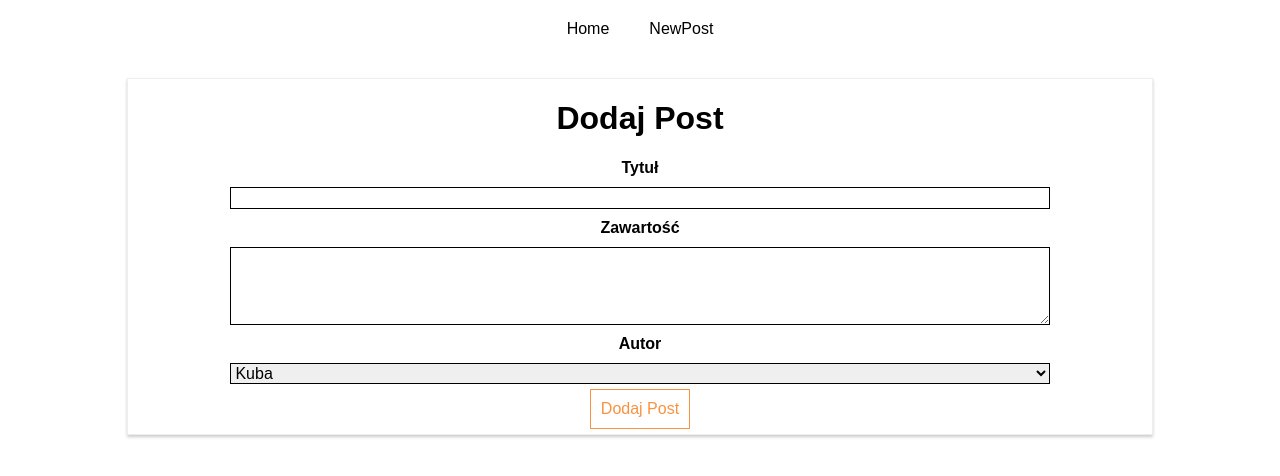
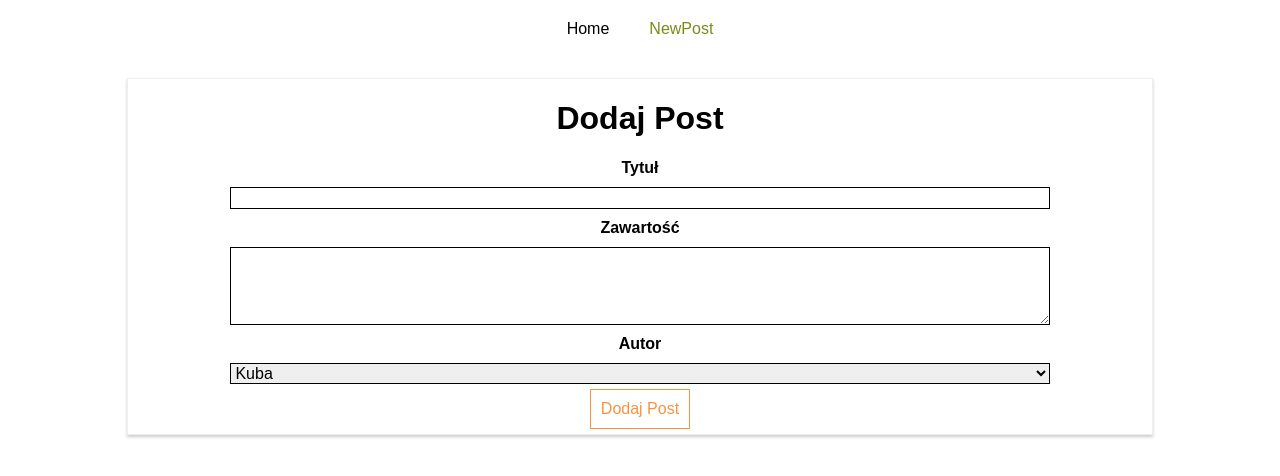
Before and after one commit to SerafinPL/react-fake-httpbase, a React (Create React App) app: page /new-post in a window 1280 px wide. Shown: the top 476 px of the page. Built offline with nearby package versions, Linux system fonts and the light colour scheme.

Commit message:
NavLink from React-router is done plus styling activeClass

```diff
--- a/src/components/Post/Post.js
+++ b/src/components/Post/Post.js
@@ -1,4 +1,6 @@
 import React from 'react';
+
+import {withRouter} from 'react-router-dom';
 
 import './Post.css';
 
@@ -11,4 +13,4 @@ const post = (props) => (
     </article>
 );
 
-export default post;
+export default withRouter(post); // HOC który dodaje props od router
--- a/src/containers/Blog/Blog.css
+++ b/src/containers/Blog/Blog.css
@@ -20,7 +20,14 @@
 }
 
 .Blog a:hover,
-.Blog a:active  {
+.Blog a:active,
+.Blog a.active,
+.Blog a.my-active:hover  {
 	text-decoration: none;
 	color: #7b8a18;
 }
+
+.Blog a.my-active{
+	text-decoration: none;
+	color: #Fb7b38;
+}
--- a/src/containers/Blog/Blog.js
+++ b/src/containers/Blog/Blog.js
@@ -1,6 +1,6 @@
 import React, { Component } from 'react';
 
-import { Route, Link } from 'react-router-dom'
+import { Route, NavLink } from 'react-router-dom'
 
 import Posts from './Posts/Posts';
 import NewPost from './NewPost/NewPost';
@@ -20,12 +20,22 @@ class Blog extends Component {
                 <header>
                     <nav>
                         <ul>
-                            <li><Link to='/'>Home</Link></li>
-                            <li><Link to={{
-                              pathname: '/new-post',
+                            <li><NavLink
+                                    exact
+                                    to='/'
+                                    activeClassName='my-active'
+                                    activeStyle={{
+                                        animation: 'mymove 5s',
+                                        keyframes: 'mymove { to {fontSize: 1.5em;}}'
+
+                                    }}
+                                >Home</NavLink></li>
+                            <li><NavLink to={{
+                              pathname: '/new-post', //Absolute path to domain
+                              //pathname: this.props.match.url + '/new-post', // relative path
                               hash: '#IDElement',
                               search:'?quick-submit=true'
-                            }}>NewPost</Link></li>
+                            }}>NewPost</NavLink></li>
                         </ul>
                     </nav>
                 </header>
--- a/src/containers/Blog/NewPost/NewPost.js
+++ b/src/containers/Blog/NewPost/NewPost.js
@@ -9,6 +9,10 @@ class NewPost extends Component {
         title: '',
         content: '',
         author: 'Kuba'
+    }
+
+    componentDidMount(){
+        console.log(this.props);
     }
 
     postDataHandler = () => {
--- a/src/containers/Blog/Posts/Posts.js
+++ b/src/containers/Blog/Posts/Posts.js
@@ -4,6 +4,8 @@ import axiosInstance from '../../../axios';
 
 import Post from '../../../components/Post/Post';
 import './Posts.css';
+
+
 
 class Posts extends Component{
 
@@ -15,6 +17,8 @@ class Posts extends Component{
 
 
     componentDidMount(){
+        console.log(this.props);
+
     axiosInstance.get('/posts')
     .then(response => {
         const posts = response.data.slice(0, 5);
```
